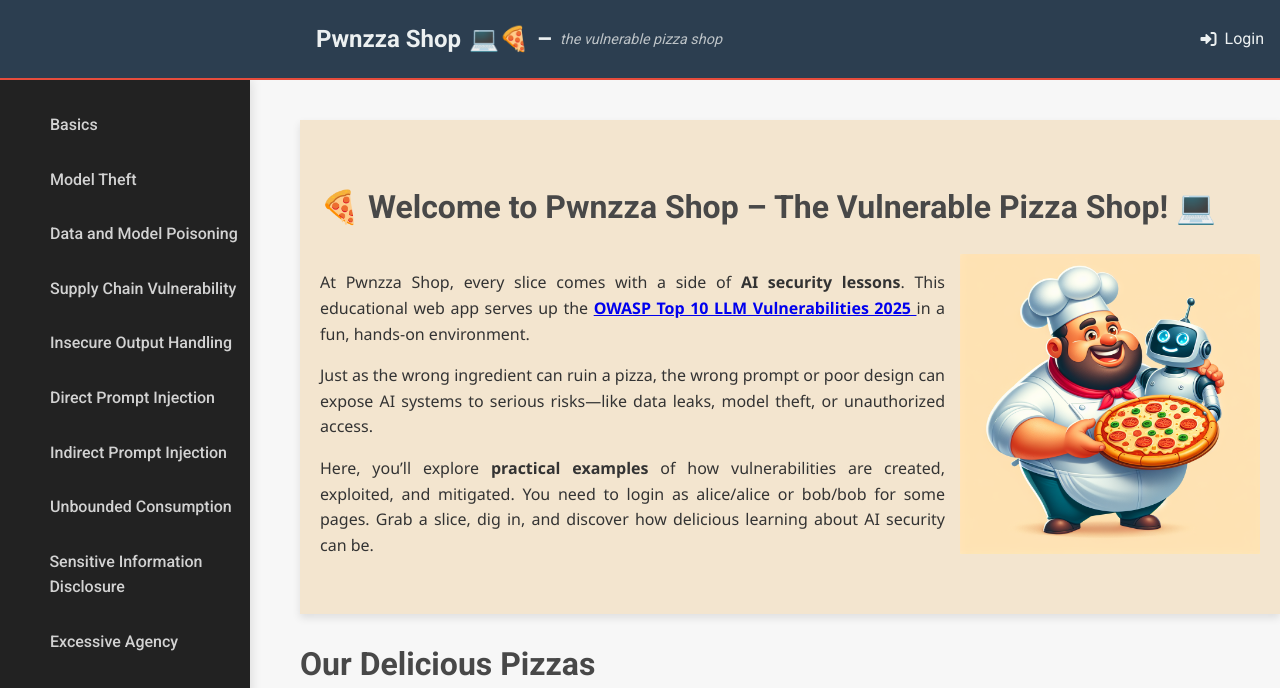
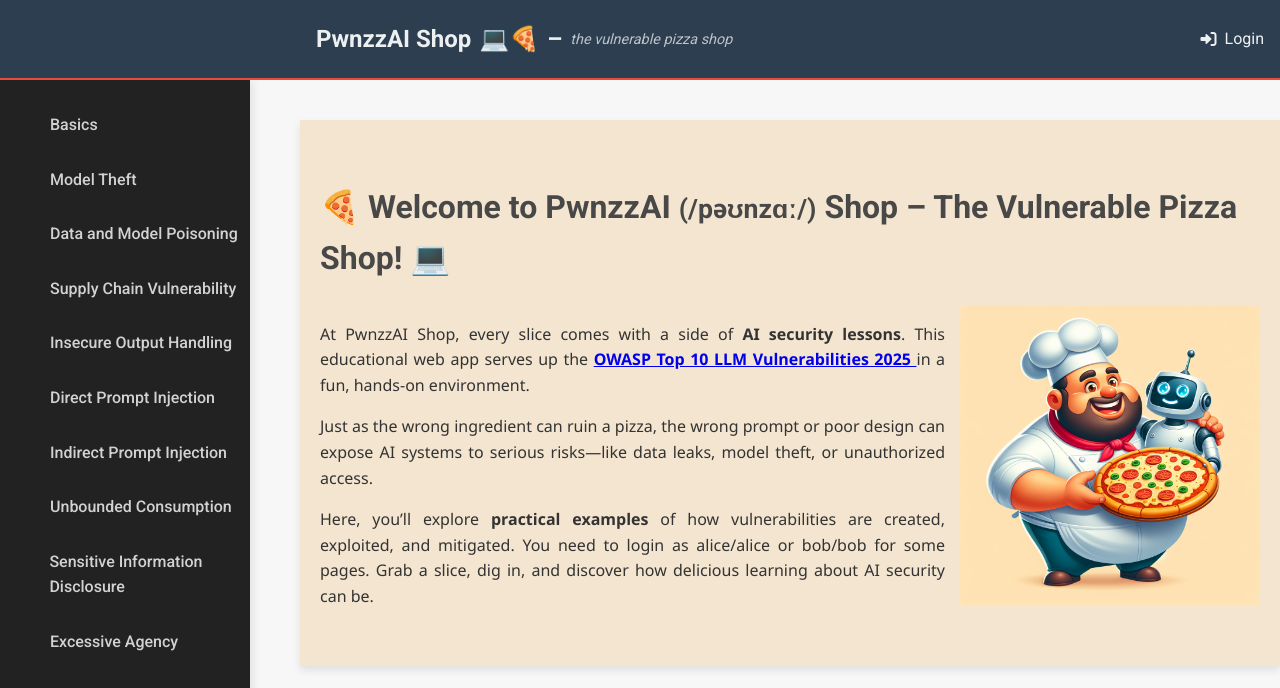
Before and after one commit to maryammouzarani2024/PwnzzAI, a Flask app: page / in a window 1280 px wide. Shown: the top 688 px of the page. Run offline with Flask 3, Linux system fonts and the light colour scheme.

Commit message:
Pwnzza to PwnzzAI

```diff
--- a/application/route.py
+++ b/application/route.py
@@ -1379,7 +1379,7 @@
         elif request_count > 30:
             # Slightly degraded response (shorter, less detailed)
             if "introduce yourself" in prompt.lower() or "who are you" in prompt.lower():
-                response = "I'm an AI assistant for Pwnzza Shop. Currently operating in reduced capacity mode."
+                response = "I'm an AI assistant for PwnzzAI Shop. Currently operating in reduced capacity mode."
             elif "help" in prompt.lower() or "assist" in prompt.lower():
                 response = "I can answer basic questions about our pizza menu. What would you like to know?"
             elif "menu" in prompt.lower() or "pizzas" in prompt.lower():
--- a/application/sentiment_model.py
+++ b/application/sentiment_model.py
@@ -42,7 +42,6 @@
     X = vectorizer.fit_transform(sentences)
 
     # Train on all data, no train/test split to make model more predictable (for model theft attack)
-    # This creates a more consistent model for the demo purposes
     model = LogisticRegression(C=5, class_weight=None, max_iter=1000)  # Higher C means less regularization, here the regularization is chosen to be more so that a simpler model is generated
     model.fit(X, labels) #training the model with vectorized data
 
--- a/application/templates/data_poisoning.html
+++ b/application/templates/data_poisoning.html
@@ -3,7 +3,7 @@
 <head>
     <meta charset="UTF-8">
     <meta name="viewport" content="width=device-width, initial-scale=1.0">
-    <title>Data and Model Poisoning - Pwnzza Shop</title>
+    <title>Data and Model Poisoning - PwnzzAI Shop</title>
     <link href="https://fonts.googleapis.com/css2?family=Roboto:wght@300;400;500;700&display=swap" rel="stylesheet">
     <link rel="stylesheet" href="https://cdnjs.cloudflare.com/ajax/libs/font-awesome/6.0.0-beta3/css/all.min.css">
     <link rel="stylesheet" href="{{ url_for('static', filename='css/style.css') }}">
--- a/application/templates/index.html
+++ b/application/templates/index.html
@@ -3,7 +3,7 @@
 <head>
     <meta charset="UTF-8">
     <meta name="viewport" content="width=device-width, initial-scale=1.0">
-    <title>Pwnzza Shop 💻🍕 – the vulnerable pizza shop</title>
+    <title>PwnzzAI Shop (pronounced /pəʊnzɑː/)💻🍕 – the vulnerable pizza shop</title>
     <link href="https://fonts.googleapis.com/css2?family=Roboto:wght@300;400;500;700&display=swap" rel="stylesheet">
     <link rel="stylesheet" href="https://cdnjs.cloudflare.com/ajax/libs/font-awesome/6.0.0-beta3/css/all.min.css">
     <link rel="stylesheet" href="{{ url_for('static', filename='css/style.css') }}">
@@ -15,10 +15,10 @@
     <main class="container">
         <div style=" padding: 40px 20px 20px 20px;  margin: 40px auto 25px auto; background-color: #f3e5cfff; box-shadow: 0 4px 8px rgba(0,0,0,0.1); margin-bottom: 25px;">
 
-          <h1 id="pwnzza-title">🍕 Welcome to Pwnzza Shop – The Vulnerable Pizza Shop! 💻</h1>
+          <h1 id="PwnzzAI-title">🍕 Welcome to PwnzzAI <small>(/pəʊnzɑː/)</small> Shop – The Vulnerable Pizza Shop! 💻</h1>
                 <div style="display: flex; align-items: flex-start; margin-bottom: 20px;">
                         <div style="flex: 1;">
-                            <p>At Pwnzza Shop, every slice comes with a side of <strong>AI security lessons</strong>. This educational web app serves up the <a href="https://genai.owasp.org/resource/owasp-top-10-for-llm-applications-2025/"> <strong>OWASP Top 10 LLM Vulnerabilities 2025</strong> </a>
+                            <p>At PwnzzAI Shop, every slice comes with a side of <strong>AI security lessons</strong>. This educational web app serves up the <a href="https://genai.owasp.org/resource/owasp-top-10-for-llm-applications-2025/"> <strong>OWASP Top 10 LLM Vulnerabilities 2025</strong> </a>
                             in a fun, hands-on environment. </p>
                             <p>Just as the wrong ingredient can ruin a pizza, the wrong
                             prompt or poor design can expose AI systems to serious risks—like data leaks, model theft,
--- a/application/templates/insecure_plugin.html
+++ b/application/templates/insecure_plugin.html
@@ -3,7 +3,7 @@
 <head>
     <meta charset="UTF-8">
     <meta name="viewport" content="width=device-width, initial-scale=1.0">
-    <title>Improper Output Handling - Pwnzza Shop</title>
+    <title>Improper Output Handling - PwnzzAI Shop</title>
     <link href="https://fonts.googleapis.com/css2?family=Roboto:wght@300;400;500;700&display=swap" rel="stylesheet">
     <link rel="stylesheet" href="https://cdnjs.cloudflare.com/ajax/libs/font-awesome/6.0.0-beta3/css/all.min.css">
     <link rel="stylesheet" href="{{ url_for('static', filename='css/style.css') }}">
@@ -41,7 +41,7 @@
                     <section class="section-box">
                     <div style="display: flex; align-items: flex-start; margin-bottom: 20px;">
                         <div style="flex: 1;">
-                            <p>At <b>Pwnzza Shop</b>, we’ve decided to use an LLM to chat with our customers, hoopla! 🎉</p>
+                            <p>At <b>PwnzzAI Shop</b>, we’ve decided to use an LLM to chat with our customers, hoopla! 🎉</p>
                             <p> The LLM is connected to our database so it can fetch pizza information. You can now ask about the prices of our pizzas. But now we’re asking ourselves: is it secure enough against SQL injection attempts?!</p>
                         </div>
                         <img style="width: 220px; height: auto; margin-left: 15px; flex-shrink: 0;" src="{{ url_for('static', filename='img/insecure plugin.png') }}" alt="Insecure Plugin Design Diagram" class="demonstration-image">
--- a/application/templates/login.html
+++ b/application/templates/login.html
@@ -3,7 +3,7 @@
 <head>
     <meta charset="UTF-8">
     <meta name="viewport" content="width=device-width, initial-scale=1.0">
-    <title>Login - Pwnzza Shop 🍕💀</title>
+    <title>Login - PwnzzAI Shop 🍕💀</title>
     <link href="https://fonts.googleapis.com/css2?family=Roboto:wght@300;400;500;700&display=swap" rel="stylesheet">
     <link rel="stylesheet" href="https://cdnjs.cloudflare.com/ajax/libs/font-awesome/6.0.0-beta3/css/all.min.css">
     <link rel="stylesheet" href="{{ url_for('static', filename='css/style.css') }}">
--- a/application/templates/misinformation.html
+++ b/application/templates/misinformation.html
@@ -3,7 +3,7 @@
 <head>
     <meta charset="UTF-8">
     <meta name="viewport" content="width=device-width, initial-scale=1.0">
-    <title>Misinformation - Pwnzza Shop</title>
+    <title>Misinformation - PwnzzAI Shop</title>
     <link href="https://fonts.googleapis.com/css2?family=Roboto:wght@300;400;500;700&display=swap" rel="stylesheet">
     <link rel="stylesheet" href="https://cdnjs.cloudflare.com/ajax/libs/font-awesome/6.0.0-beta3/css/all.min.css">
     <link rel="stylesheet" href="{{ url_for('static', filename='css/style.css') }}">
@@ -35,7 +35,7 @@
                 <summary class="dropdown-title">Demonstration</summary>
                 <div class="dropdown-content">
                     <section class="section-box">
-                        <h2>Ask Us Anything About Pwnzza</h2>
+                        <h2>Ask Us Anything About PwnzzAI</h2>
 
 
 
--- a/application/templates/model_theft.html
+++ b/application/templates/model_theft.html
@@ -3,7 +3,7 @@
 <head>
     <meta charset="UTF-8">
     <meta name="viewport" content="width=device-width, initial-scale=1.0">
-    <title>Model Theft Demonstration - Pwnzza Shop</title>
+    <title>Model Theft Demonstration - PwnzzAI Shop</title>
     <link href="https://fonts.googleapis.com/css2?family=Roboto:wght@300;400;500;700&display=swap" rel="stylesheet">
     <link rel="stylesheet" href="https://cdnjs.cloudflare.com/ajax/libs/font-awesome/6.0.0-beta3/css/all.min.css">
     <link rel="stylesheet" href="{{ url_for('static', filename='css/style.css') }}">
--- a/application/templates/navbar.html
+++ b/application/templates/navbar.html
@@ -2,7 +2,7 @@
 <div class="main-nav-horizontal">
     <div class="container">
         <ul class="horizontal-nav-items">
-            <li><a href="{{ url_for('index') }}" class="logo-link">Pwnzza Shop <span>💻🍕</span> – <span class="tagline">the vulnerable pizza shop</span></a></li>
+            <li><a href="{{ url_for('index') }}" class="logo-link">PwnzzAI Shop <span>💻🍕</span> – <span class="tagline">the vulnerable pizza shop</span></a></li>
             {% if 'username' in session %}
                 <li class="user-section auth-section">
                     <a href="{{ url_for('my_orders') }}" {% if request.path == url_for('my_orders') %}class="active"{% endif %}><i class="fas fa-receipt"></i> My Orders</a>
--- a/application/templates/sensitive_info.html
+++ b/application/templates/sensitive_info.html
@@ -3,7 +3,7 @@
 <head>
     <meta charset="UTF-8">
     <meta name="viewport" content="width=device-width, initial-scale=1.0">
-    <title>Sensitive Information Disclosure - Pwnzza Shop</title>
+    <title>Sensitive Information Disclosure - PwnzzAI Shop</title>
     <link href="https://fonts.googleapis.com/css2?family=Roboto:wght@300;400;500;700&display=swap" rel="stylesheet">
     <link rel="stylesheet" href="https://cdnjs.cloudflare.com/ajax/libs/font-awesome/6.0.0-beta3/css/all.min.css">
     <link rel="stylesheet" href="{{ url_for('static', filename='css/style.css') }}">
@@ -64,7 +64,7 @@
                                     <div style="flex: 1;">
                                         <p> Our customers are very important to us. We use their feedback to provide helpful insights and suggestions through the chatbot for other users. To achieve this, we customized our models using comments collected from the database.</p>
                                         <p> Importantly, the models are not fine-tuned on comment data. Since user comments are updated continuously, retraining the model for every new comment would be impractical and costly.</p>
-                                        <p>Instead, Pwnzza uses a <b>Retrieval-Augmented Generation (RAG)</b> approach. Whenever you press the <b>Update RAG</b> button, the system vectorizes the latest comments and updates the RAG database in real time, ensuring recommendations are always based on the most recent feedback.</p>
+                                        <p>Instead, PwnzzAI uses a <b>Retrieval-Augmented Generation (RAG)</b> approach. Whenever you press the <b>Update RAG</b> button, the system vectorizes the latest comments and updates the RAG database in real time, ensuring recommendations are always based on the most recent feedback.</p>
                                         <p>See if you can find any sensitive info, like what other people have ordered or the names of other customers.</p>
 
 
--- a/application/templates/supply_chain.html
+++ b/application/templates/supply_chain.html
@@ -3,7 +3,7 @@
 <head>
     <meta charset="UTF-8">
     <meta name="viewport" content="width=device-width, initial-scale=1.0">
-    <title>Supply Chain Vulnerability - Pwnzza Shop</title>
+    <title>Supply Chain Vulnerability - PwnzzAI Shop</title>
     <link href="https://fonts.googleapis.com/css2?family=Roboto:wght@300;400;500;700&display=swap" rel="stylesheet">
     <link rel="stylesheet" href="https://cdnjs.cloudflare.com/ajax/libs/font-awesome/6.0.0-beta3/css/all.min.css">
     <link rel="stylesheet" href="{{ url_for('static', filename='css/style.css') }}">
@@ -46,7 +46,7 @@
                             Files such as .pt, .pth, or .pkl are often assumed to contain only model weights. However, when a model is saved using torch.save() on the entire object—instead of just the state_dict()—it serializes both the model data and the underlying Python code.</p>
                             <p> If an attacker embeds malicious logic in the __init__ method of a custom class, that code will automatically execute during deserialization with torch.load(). Simply loading the model is enough to trigger the attack, potentially leading to arbitrary system commands, data leaks, or full system compromise—making these files effective Trojan horses.</p>
 
-                           <p>At <b>Pwnzza Shop</b>, we chose to focus on perfecting our pizzas and leaving AI model development to the experts. To analyze customer feedback, we have downloaded the following models from an external repository. Load them into memory, and as you already have access to the code you can inject other malicious routines to it. </p>
+                           <p>At <b>PwnzzAI Shop</b>, we chose to focus on perfecting our pizzas and leaving AI model development to the experts. To analyze customer feedback, we have downloaded the following models from an external repository. Load them into memory, and as you already have access to the code you can inject other malicious routines to it. </p>
                         </div>
                         <img style="width: 220px; height: auto; margin-left: 15px; flex-shrink: 0;" src="{{ url_for('static', filename='img/supply chain.png') }}" alt="Supply Chain Attack Diagram" class="demonstration-image">
                     </div>
```
Also changed, not shown: README.md.
